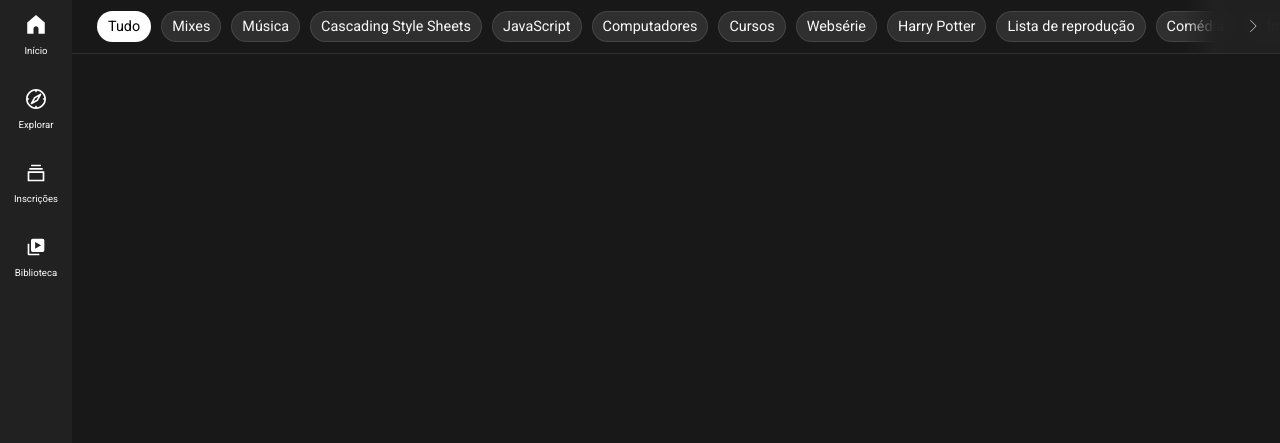
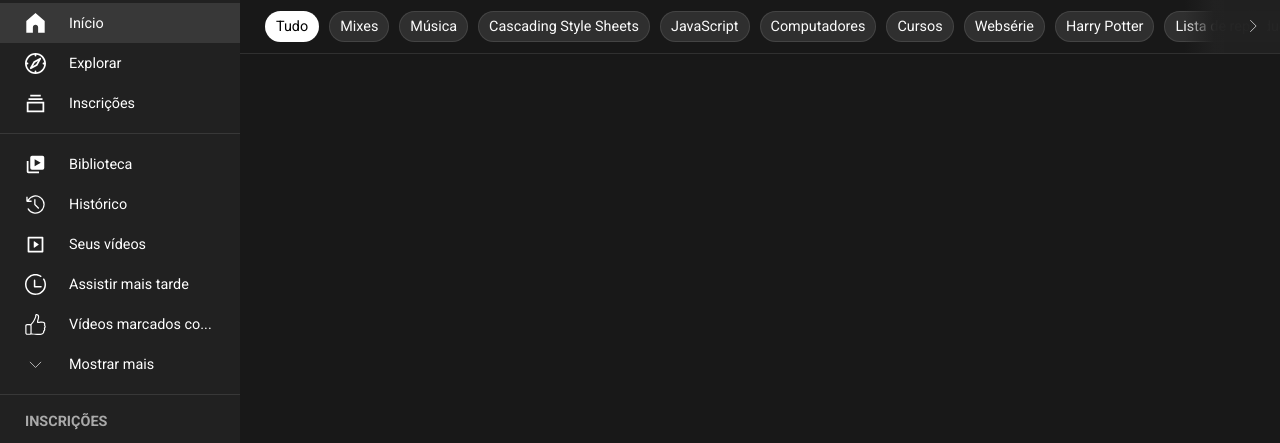
Before and after one commit to luisspassos/YouTube-Clone, a plain HTML site: page index.html in a window 1280 px wide. Shown: the part 58-501 px from the top of the page. Drawn offline with Linux system fonts and the light colour scheme.

Commit message:
translateX with fixed width

```diff
--- a/index.html
+++ b/index.html
@@ -18,7 +18,7 @@
         <section class="principal">
 
             <section class="principalWrapper">
-                <section class="menuAndLogo">
+                <section class="menuAndLogo filledMenu">
                     <div class="menuWrapper">
                         <figure id="menu">
                             <img src="assets/aside/top/menu.svg" alt="Menu">
@@ -129,7 +129,7 @@
 
     </aside>
 
-    <aside class="secondAside off">
+    <aside class="secondAside">
         <ul>
             <li>
                 <img src="assets/aside/top/home.svg" alt="Início">
--- a/script.js
+++ b/script.js
@@ -13,6 +13,7 @@
 const secondAside = document.querySelector(".secondAside");
 const body = document.querySelector("body");
 const menuAndLogo = document.querySelector(".menuAndLogo");
+const firstAside = document.querySelector(".firstAside");
 
 //tags
 
@@ -43,11 +44,11 @@
 })
 
 nextBtn.addEventListener("dragend", ()=> {
-   tagBtnsFunc("-350px", figureNextButton)
+   tagBtnsFunc("-500px", figureNextButton)
 })
 
 nextBtn.addEventListener("click", ()=> {
-    tagBtnsFunc("-350px", figureNextButton)
+    tagBtnsFunc("-500px", figureNextButton)
 })
 
 // search
@@ -78,7 +79,7 @@
 menu.addEventListener("click", ()=> {
     borderAnimation(menu)
 
-    body.classList.toggle("secondAsideGrid");
     menuAndLogo.classList.toggle("filledMenu");
     secondAside.classList.toggle("off");
+    body.classList.toggle("firstAsideGrid");
 })
--- a/style.css
+++ b/style.css
@@ -5,15 +5,24 @@
     font-family: "Roboto", sans-serif;
 }
 
+::-webkit-scrollbar {
+    width: 18px;
+}
+
+ ::-webkit-scrollbar-thumb {
+    border: 5px solid rgba(0, 0, 0, 0);
+    background-clip: padding-box;
+    border-radius: 9999px;
+    background-color: rgba(255, 255, 255, 0.5);
+}
+
 body {
     background: #181818;
-    min-height: 100vh;
+    height: 100vh;
     display: grid;
-    grid-template-columns: 72px 1fr;
+    grid-template-columns: 240px 1fr;
     grid-template-rows: 56px 1fr;
-    grid-template-areas:
-    "header header"
-    "aside main";
+    grid-template-areas: "header header" "aside main";
 }
 
 header {
@@ -44,11 +53,11 @@
     display: flex;
 }
 
-.logo > img {
+.logo>img {
     width: 130px;
 }
 
-.logo > figcaption {
+.logo>figcaption {
     color: #AAAAAA;
     font-size: .6em;
     margin: 0 0 17px 5px;
@@ -59,7 +68,7 @@
     margin-left: -20px;
 }
 
-.search > button:nth-of-type(1) {
+.search>button:nth-of-type(1) {
     width: 64px;
     cursor: pointer;
     background: #313131;
@@ -67,12 +76,12 @@
     border-radius: 0 3px 3px 0;
 }
 
-.search > button:nth-of-type(1) > img {
+.search>button:nth-of-type(1)>img {
     width: 19px;
     cursor: pointer;
 }
 
-.search > button:nth-of-type(2) {
+.search>button:nth-of-type(2) {
     width: 40px;
     border-radius: 50%;
     border: 0;
@@ -81,7 +90,7 @@
     cursor: pointer;
 }
 
-.search > button:nth-of-type(2) img {
+.search>button:nth-of-type(2) img {
     width: 22px;
 }
 
@@ -91,7 +100,7 @@
     align-items: center;
 }
 
-.searchInput > button:nth-of-type(1) {
+.searchInput>button:nth-of-type(1) {
     position: absolute;
     right: 10px;
     border: 0;
@@ -100,11 +109,11 @@
     width: 18px;
 }
 
-.searchInput > button:nth-of-type(1):hover > svg {
+.searchInput>button:nth-of-type(1):hover>svg {
     fill: #F9F9F9;
 }
 
-.searchInput > button:nth-of-type(2) {
+.searchInput>button:nth-of-type(2) {
     display: none;
     background: none;
     border: 0;
@@ -113,7 +122,7 @@
     right: 10px;
 }
 
-.searchInput > button:nth-of-type(2) > img {
+.searchInput>button:nth-of-type(2)>img {
     width: 20px;
 }
 
@@ -152,7 +161,7 @@
     width: 22px;
 }
 
-.othersHeader > button:last-child img {
+.othersHeader>button:last-child img {
     width: 32px;
     border-radius: 50%;
 }
@@ -197,6 +206,10 @@
     grid-area: aside;
 }
 
+.firstAsideGrid {
+    grid-template-columns: 72px 1fr;
+}
+
 .firstAside label {
     display: block;
     text-align: center;
@@ -230,14 +243,17 @@
     margin: -8px 0;
 }
 
-.secondAsideGrid {
-    grid-template-columns: 240px 1fr;
+.secondAside {
+    padding-top: 5px;
+    overflow-y: auto;
 }
 
-.secondAside {
-    padding: 5px 15px 0 0;
-    height: calc(100vh - 56px);
-    overflow-y: scroll;
+.secondAside::-webkit-scrollbar-thumb {
+    background-color: transparent;
+}
+
+.secondAside:hover::-webkit-scrollbar-thumb {
+    background-color: rgba(255, 255, 255, 0.4);
 }
 
 .secondAside li {
@@ -306,7 +322,6 @@
 .tags {
     border-top: 1px solid rgba(255, 255, 255, 0.1);
     border-bottom: 1px solid rgba(255, 255, 255, 0.1);
-    padding-left: 25px;
     position: relative;
     overflow: hidden;
     height: 56px;
@@ -343,20 +358,20 @@
 .prevTransparency {
     top: 0;
     left: 56px;
-    background: linear-gradient(to right, rgba(33, 33, 33, 0.98) 20%,rgba(33,33,33,0) 80%);
+    background: linear-gradient(to right, rgba(33, 33, 33, 0.98) 20%, rgba(33, 33, 33, 0) 80%);
 }
 
 .nextTransparency {
     top: 0;
     right: 56px;
-    background: linear-gradient(to left, rgba(33, 33, 33, 0.98) 20%,rgba(33,33,33,0) 80%);
+    background: linear-gradient(to left, rgba(33, 33, 33, 0.98) 20%, rgba(33, 33, 33, 0) 80%);
 }
 
-.nextBtn > figure,
-.prevBtn > figure {
+.nextBtn>figure,
+.prevBtn>figure {
     top: 0;
     right: 56px;
-    background: linear-gradient(to left, rgba(33, 33, 33, 0.98) 20%,rgba(33,33,33,0) 80%);
+    background: linear-gradient(to left, rgba(33, 33, 33, 0.98) 20%, rgba(33, 33, 33, 0) 80%);
     width: 32px;
     height: 32px;
     display: flex;
@@ -370,20 +385,21 @@
     animation-duration: 1s;
 }
 
-.nextBtn:active > figure {
+.nextBtn:active>figure {
     background: rgba(255, 255, 255, 0.1);
 }
 
-.nextBtn > figure > img,
-.prevBtn > figure > img {
+.nextBtn>figure>img,
+.prevBtn>figure>img {
     width: 22px;
 }
 
 .tagList {
-    display: flex;
+    display: inline-flex;
     align-items: center;
     gap: 10px;
     height: 100%;
+    padding: 0 25px;
     list-style: none;
     transform: translateX(0);
     transition: .3s;
@@ -414,7 +430,6 @@
     from {
         border: 1px solid rgba(255, 255, 255, 0.3);
     }
-
     to {
         border: 1px solid transparent;
     }
```
